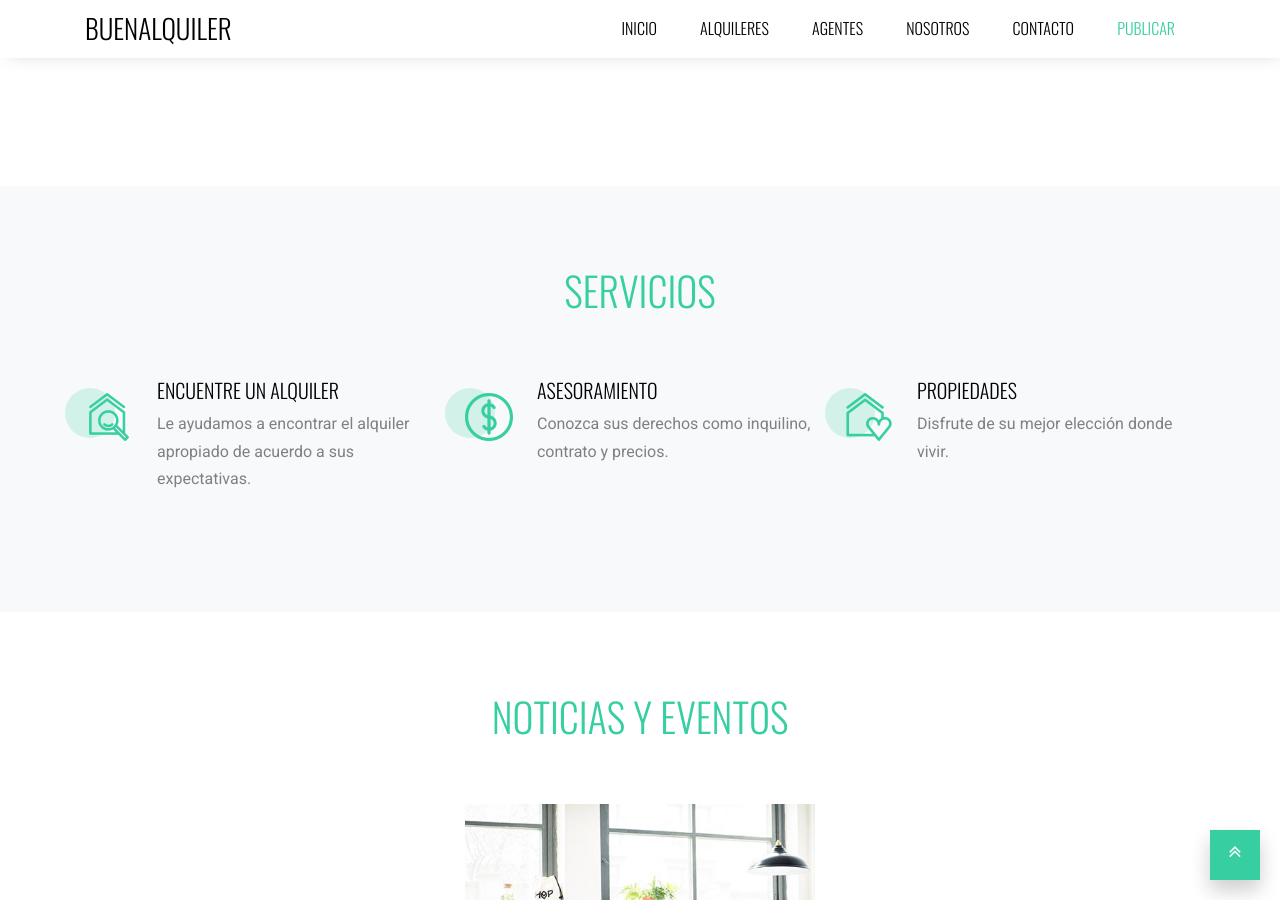
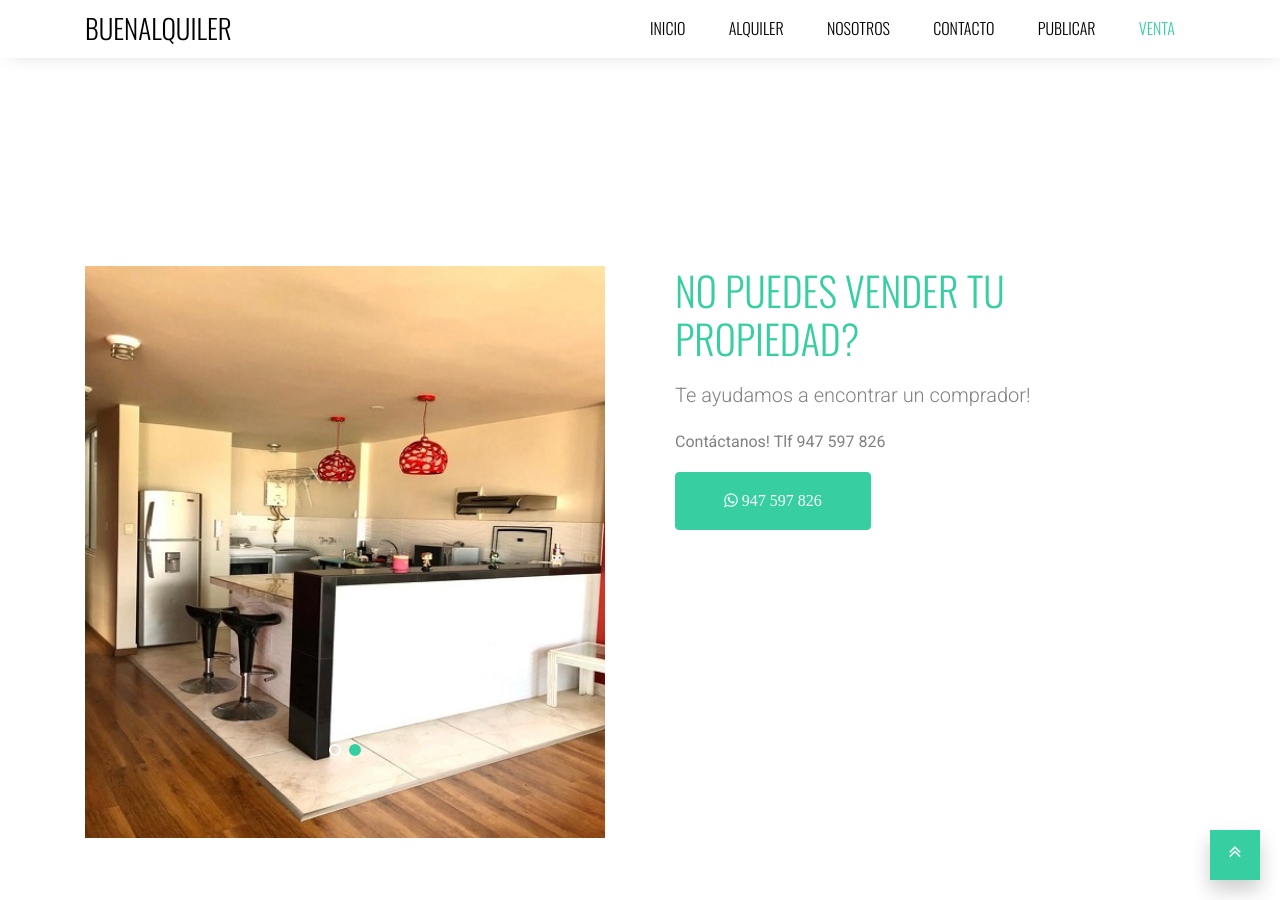
Before and after one commit to mgamio/buenalquiler, a Jekyll site: the page built from index.html, in a window 1280 px wide and 900 px high, scrolled down 4036 px. Built offline with Jekyll 4.4.1, drawn with Linux system fonts in a browser that asks for light colours; some web fonts are replaced; some of the changed text lies outside the part shown.

Commit message:
venta
new page added

```diff
--- a/_data/navbar.yml
+++ b/_data/navbar.yml
@@ -1,12 +1,12 @@
 - name: INICIO
   link: "#home-section"
-- name: ALQUILERES
+- name: ALQUILER
   link: "#properties-section"
-- name: AGENTES
-  link: "#agents-section"
 - name: NOSOTROS
   link: "#about-section"
 - name: CONTACTO
   link: "#contact-section"
 - name: PUBLICAR
   link: "#publicar-section"
+- name: VENTA
+  link: "#selling-section"
--- a/_includes/navbar2.html
+++ b/_includes/navbar2.html
@@ -16,9 +16,6 @@
             <h1 class="mb-0 site-logo m-0 p-0"><a href="index.html" class="mb-0">BUENALQUILER</a></h1>
           </div>
 
-
-          <div class="col-6 d-inline-block d-xl-none ml-md-0 py-3"><a href="#" class="site-menu-toggle js-menu-toggle text-white float-right"><span class="icon-menu h3"></span></a></div>
-
         </div>
       </div>
 
--- a/alquiler-departamento-escardo-san-miguel-1-dormitorio.html
+++ b/alquiler-departamento-escardo-san-miguel-1-dormitorio.html
@@ -10,7 +10,11 @@ title: buenalquiler
             <h1 class="text-shadow">Av. ESCARDÓ, JUNTO A LA UPC</h1>
             <h2>DEPARTAMENTO EN SAN MIGUEL</h2>
             <p class="mb-4 text-shadow">42m2, amoblado, 1 dormitorio, excelente ubicación</p>
-            <p class="mb-4 text-shadow">Tlf 947 597 826</p>
+            <p><button class="btn btn-primary px-5 py-3">
+				<i class="fa fa-whatsapp">
+				<a href="https://wa.me/51947597826/?text=Informacion%20sobre%20Escardo%20por%20favor" target="_blank" style="color:#FFFFFF;"> 947 597 826</a>
+				</i>
+			</button></p>
 
           </div>
         </div>
--- a/alquiler-departamento-parquesdelahuaca-3-dormitorio.html
+++ b/alquiler-departamento-parquesdelahuaca-3-dormitorio.html
@@ -10,7 +10,11 @@ title: buenalquiler
             <h1 class="text-shadow">CONDOMINIO PARQUES DE LA HUACA</h1>
               <h2>DEPARTAMENTO EN SAN MIGUEL</h2>
               <p class="mb-5 text-shadow">78m2, amoblado, 3 dormitorios. Vigilancia 24 horas. Areas verdes</p>
-              <p class="mb-5 text-shadow">Tlf 947 597 826</p>
+              <p><button class="btn btn-primary px-5 py-3">
+				<i class="fa fa-whatsapp">
+				<a href="https://wa.me/51947597826/?text=Informacion%20sobre%20Parques%20de%20la%20Huaca%20por%20favor" target="_blank" style="color:#FFFFFF;"> 947 597 826</a>
+				</i>
+			  </button></p>
 
           </div>
         </div>
--- a/index.html
+++ b/index.html
@@ -13,7 +13,11 @@ title: buenalquiler
               <h1 class="text-shadow">Av. ESCARDÓ, JUNTO A LA UPC</h1>
               <h2>En San Miguel</h2>
               <p class="mb-5 text-shadow">42m2, amoblado, 1 dormitorio, excelente ubicación</p>
-			  <p class="mb-5 text-shadow">Tlf 947 597 826</p>
+			  <p><button class="btn btn-primary px-5 py-3">
+				<i class="fa fa-whatsapp">
+				<a href="https://wa.me/51947597826/?text=Informacion%20sobre%20Escardo%20por%20favor" target="_blank" style="color:#FFFFFF;"> 947 597 826</a>
+				</i>
+			  </button></p>
               <a href="alquiler-departamento-escardo-san-miguel-1-dormitorio.html" class="btn btn-info" role="button">Ver Fotos</a>
             </div>
           </div>
@@ -27,7 +31,11 @@ title: buenalquiler
               <h1 class="text-shadow">CONDOMINIO PARQUES DE LA HUACA</h1>
               <h2>En San Miguel</h2>
               <p class="mb-5 text-shadow">78m2, amoblado, 3 dormitorios. Vigilancia 24 horas. Areas verdes</p>
-			  <p class="mb-5 text-shadow">Tlf 947 597 826</p>
+			  <p><button class="btn btn-primary px-5 py-3">
+				<i class="fa fa-whatsapp">
+				<a href="https://wa.me/51947597826/?text=Informacion%20sobre%20Parques%20de%20la%20Huaca%20por%20favor" target="_blank" style="color:#FFFFFF;"> 947 597 826</a>
+				</i>
+			  </button></p>
               <a href="alquiler-departamento-parquesdelahuaca-3-dormitorio.html" class="btn btn-info" role="button">Ver Fotos</a>
             </div>
           </div>
@@ -221,6 +229,34 @@ title: buenalquiler
       </div>
     </section>
 
+    <section class="site-section" id="selling-section">
+      <div class="container">
+
+        <div class="row large-gutters">
+          <div class="col-lg-6 mb-5">
+
+              <div class="owl-carousel slide-one-item with-dots">
+                  <div><img src="assets/images/venta_1.jpg" alt="Image" class="img-fluid"></div>
+                  <div><img src="assets/images/venta_2.jpg" alt="Image" class="img-fluid"></div>
+                </div>
+
+          </div>
+          <div class="col-lg-6 ml-auto">
+
+            <h2 class="section-title mb-3">No puedes vender tu propiedad?</h2>
+                <p class="lead">Te ayudamos a encontrar un comprador!</p>
+                <p>Contáctanos! Tlf 947 597 826</p>
+
+				<p><button class="btn btn-primary px-5 py-3">
+				<i class="fa fa-whatsapp">
+				<a href="https://wa.me/51947597826/?text=Quiero%20publicar%20una%20propiedad%20para%20vender.%20Infomes?" target="_blank" style="color:#FFFFFF;"> 947 597 826</a>
+				</i>
+				</button></p>
+          </div>
+        </div>
+      </div>
+    </section>
+
     <section class="site-section bg-light" id="services-section">
       <div class="container">
         <div class="row mb-5">
```
Also changed, not shown: publicar.html (+6 -1 lines), assets/images/venta_1.jpg (added), assets/images/venta_2.jpg (added), 8 other files.
